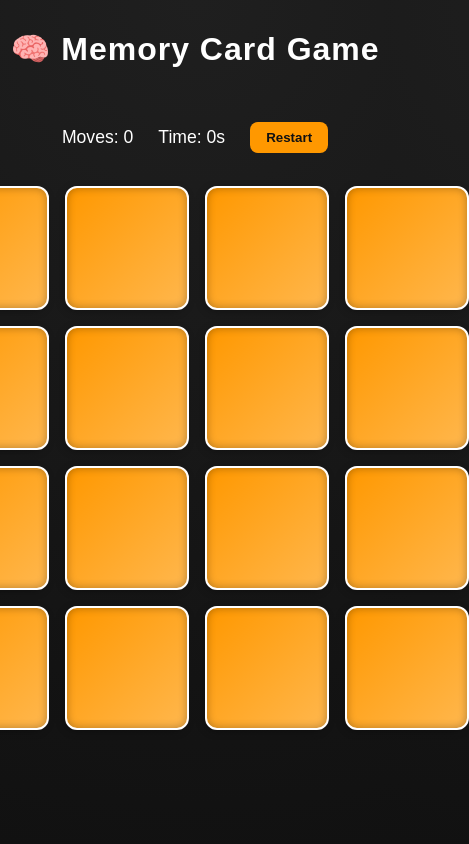
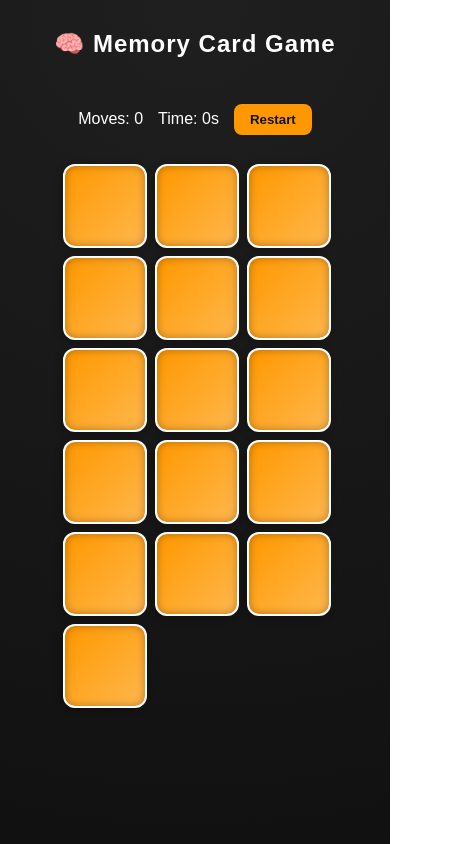
Before and after one commit to saipreethambathula/memory-game, a plain HTML site: page index.html in a window 390 px wide. Shown: the whole page, 469 px wide, since content can reach past the window. Drawn offline with Linux system fonts and the light colour scheme.

Commit message:
Update styles.css

```diff
--- a/styles.css
+++ b/styles.css
@@ -1,5 +1,5 @@
 body {
-  font-family: "Poppins", sans-serif;
+  font-family: 'Poppins', sans-serif;
   background: radial-gradient(circle at top, #1f1f1f, #111);
   color: #fff;
   text-align: center;
@@ -24,6 +24,7 @@ h1 {
   gap: 25px;
   margin: 20px 0;
   font-size: 1.1rem;
+  flex-wrap: wrap;
 }
 
 button#restart {
@@ -65,8 +66,7 @@ button#restart:hover {
   transform: rotateY(180deg);
 }
 
-.front,
-.back {
+.front, .back {
   position: absolute;
   width: 100%;
   height: 100%;
@@ -92,3 +92,45 @@ button#restart:hover {
   border: 2px solid #fff;
   box-shadow: inset 0 0 8px rgba(0, 0, 0, 0.3);
 }
+
+/* Responsive Design */
+@media (max-width: 768px) {
+  .game-board {
+    grid-template-columns: repeat(4, 90px);
+    grid-gap: 15px;
+  }
+
+  .card {
+    width: 90px;
+    height: 90px;
+  }
+
+  .front {
+    font-size: 2.2rem;
+  }
+}
+
+@media (max-width: 480px) {
+  h1 {
+    font-size: 1.5rem;
+  }
+
+  .stats {
+    font-size: 1rem;
+    gap: 15px;
+  }
+
+  .game-board {
+    grid-template-columns: repeat(3, 80px);
+    grid-gap: 12px;
+  }
+
+  .card {
+    width: 80px;
+    height: 80px;
+  }
+
+  .front {
+    font-size: 2rem;
+  }
+}
```
